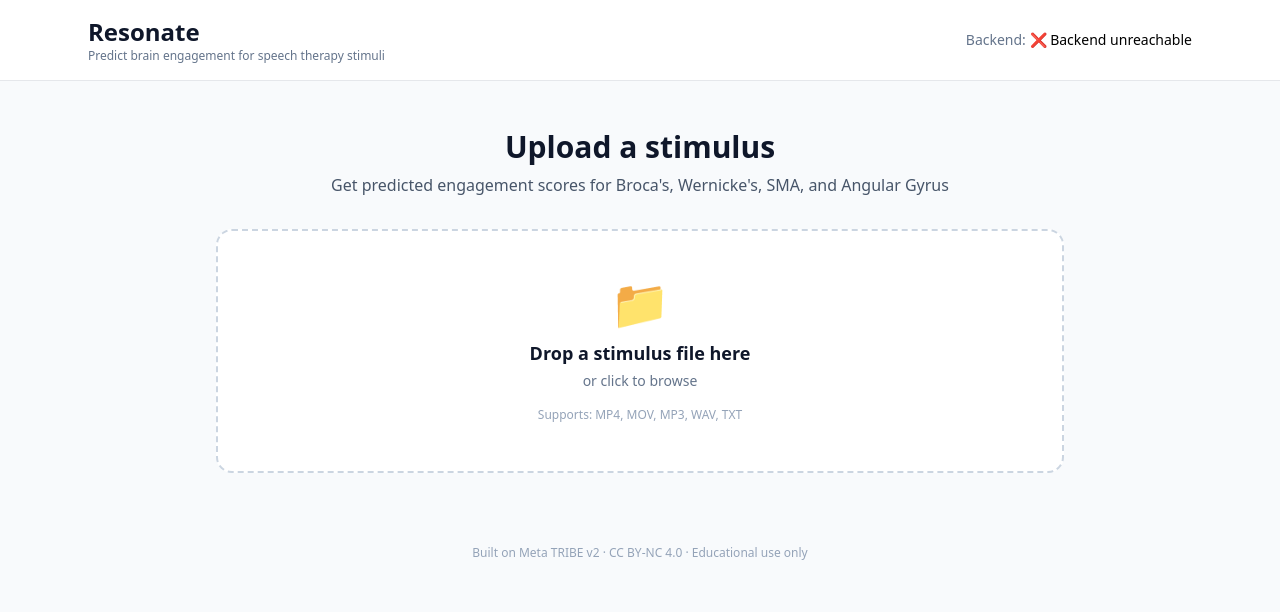
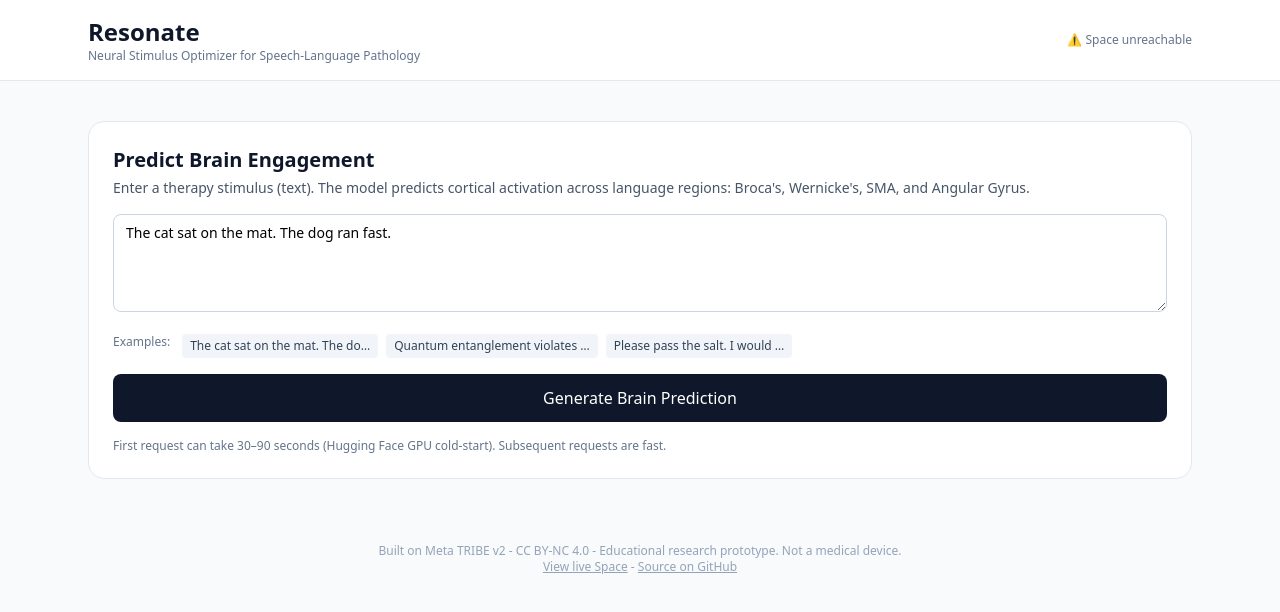
Before and after one commit to rohany395/neuro-cue, a React app in the folder frontend/: page / in a window 1280 px wide. Shown: the top 612 px of the page. Built offline with nearby package versions, Linux system fonts and the light colour scheme; no server answers; the HTML template or start-up script is replaced by a standard one.

Commit message:
feat: wire React frontend to Gradio Space via @gradio/client

```diff
--- a/frontend/package.json
+++ b/frontend/package.json
@@ -10,6 +10,7 @@
     "preview": "vite preview"
   },
   "dependencies": {
+    "@gradio/client": "^2.2.0",
     "@react-three/drei": "^10.7.7",
     "@react-three/fiber": "^9.6.1",
     "axios": "^1.15.2",
--- a/frontend/src/App.jsx
+++ b/frontend/src/App.jsx
@@ -1,26 +1,36 @@
 import { useState, useEffect } from "react";
 import { checkHealth } from "./services/api";
 import { usePrediction } from "./hooks/usePrediction";
-import FileUpload from "./components/FileUpload";
 import LoadingState from "./components/LoadingState";
-import ResultsRaw from "./components/ResultsRaw";
+import Results from "./components/Results";
+
+const EXAMPLES = [
+  "The cat sat on the mat. The dog ran fast.",
+  "Quantum entanglement violates locality assumptions.",
+  "Please pass the salt. I would like a glass of water.",
+];
 
 function App() {
-  const [backendStatus, setBackendStatus] = useState("checking...");
-  const [mockMode, setMockMode] = useState(null);
-  const { file, isLoading, result, error, runPrediction, reset } =
-    usePrediction();
+  const [backendStatus, setBackendStatus] = useState("checking…");
+  const [text, setText] = useState(EXAMPLES[0]);
+  const { isLoading, result, error, runPrediction, reset } = usePrediction();
 
   useEffect(() => {
     checkHealth()
       .then((data) => {
-        setBackendStatus("✅ Connected");
-        setMockMode(data.mock_mode);
+        if (data.status === "connected") {
+          setBackendStatus("✅ Connected to Hugging Face Space");
+        } else {
+          setBackendStatus("⚠️ Space unreachable");
+        }
       })
-      .catch(() => {
-        setBackendStatus("❌ Backend unreachable");
-      });
+      .catch(() => setBackendStatus("⚠️ Space unreachable"));
   }, []);
+
+  const handleSubmit = () => {
+    if (!text.trim()) return;
+    runPrediction({ modality: "Text", text, nTimesteps: 10, vmin: 0.5 });
+  };
 
   return (
     <div className="min-h-screen bg-slate-50">
@@ -30,43 +40,69 @@ function App() {
           <div>
             <h1 className="text-2xl font-bold text-slate-900">Resonate</h1>
             <p className="text-xs text-slate-500">
-              Predict brain engagement for speech therapy stimuli
+              Neural Stimulus Optimizer for Speech-Language Pathology
             </p>
           </div>
-          <div className="text-sm">
-            <span className="text-slate-500">Backend: </span>
-            <span className="font-medium">{backendStatus}</span>
-            {mockMode === true && (
-              <span className="ml-2 px-2 py-0.5 text-xs bg-amber-100 text-amber-700 rounded">
-                MOCK MODE
-              </span>
-            )}
-          </div>
+          <div className="text-xs text-slate-500">{backendStatus}</div>
         </div>
       </header>
 
       {/* Main */}
-      <main className="max-w-4xl mx-auto px-6 py-12 space-y-6">
-        {/* Empty state */}
-        {!file && !isLoading && !result && (
-          <>
-            <div className="text-center mb-8">
-              <h2 className="text-3xl font-bold text-slate-900 mb-2">
-                Upload a stimulus
+      <main className="max-w-6xl mx-auto px-6 py-10 space-y-6">
+        {/* Input panel — always visible */}
+        {!result && !isLoading && (
+          <div className="bg-white rounded-2xl border border-slate-200 p-6 space-y-4">
+            <div>
+              <h2 className="text-xl font-bold text-slate-900 mb-1">
+                Predict Brain Engagement
               </h2>
-              <p className="text-slate-600">
-                Get predicted engagement scores for Broca's, Wernicke's, SMA,
-                and Angular Gyrus
+              <p className="text-sm text-slate-600">
+                Enter a therapy stimulus (text). The model predicts cortical
+                activation across language regions: Broca's, Wernicke's, SMA,
+                and Angular Gyrus.
               </p>
             </div>
-            <FileUpload onFileSelected={runPrediction} disabled={isLoading} />
-          </>
+
+            <textarea
+              value={text}
+              onChange={(e) => setText(e.target.value)}
+              rows={4}
+              placeholder="Enter therapy text…"
+              className="w-full px-3 py-2 border border-slate-300 rounded-lg text-sm focus:outline-none focus:ring-2 focus:ring-slate-900"
+            />
+
+            <div className="flex flex-wrap gap-2 text-xs">
+              <span className="text-slate-500 mr-1">Examples:</span>
+              {EXAMPLES.map((ex, i) => (
+                <button
+                  key={i}
+                  onClick={() => setText(ex)}
+                  className="px-2 py-1 bg-slate-100 hover:bg-slate-200 rounded text-slate-700"
+                >
+                  {ex.slice(0, 30)}…
+                </button>
+              ))}
+            </div>
+
+            <button
+              onClick={handleSubmit}
+              disabled={!text.trim() || isLoading}
+              className="w-full px-5 py-3 bg-slate-900 hover:bg-slate-800 disabled:bg-slate-300 disabled:cursor-not-allowed text-white rounded-lg font-medium"
+            >
+              Generate Brain Prediction
+            </button>
+
+            <p className="text-xs text-slate-500">
+              First request can take 30–90 seconds (Hugging Face GPU
+              cold-start). Subsequent requests are fast.
+            </p>
+          </div>
         )}
 
-        {/* Loading state */}
-        {isLoading && <LoadingState filename={file?.name} />}
+        {/* Loading */}
+        {isLoading && <LoadingState filename="your stimulus" />}
 
-        {/* Error state */}
+        {/* Error */}
         {error && !isLoading && (
           <div className="bg-red-50 border border-red-200 rounded-2xl p-6">
             <p className="font-semibold text-red-900 mb-1">
@@ -83,13 +119,30 @@ function App() {
         )}
 
         {/* Results */}
-        {result && !isLoading && (
-          <ResultsRaw file={file} result={result} onReset={reset} />
-        )}
+        {result && !isLoading && <Results result={result} onReset={reset} />}
       </main>
 
       <footer className="text-center text-xs text-slate-400 py-6">
-        Built on Meta TRIBE v2 · CC BY-NC 4.0 · Educational use only
+        Built on Meta TRIBE v2 - CC BY-NC 4.0 - Educational research prototype.
+        Not a medical device.
+        <br />
+
+          <a href="https://huggingface.co/spaces/rohany395/neuro-cue"
+          target="_blank"
+          rel="noreferrer"
+          className="underline hover:text-slate-600"
+        >
+          View live Space
+        </a>
+        {" - "}
+        <a
+          href="https://github.com/rohany395/neuro-cue"
+          target="_blank"
+          rel="noreferrer"
+          className="underline hover:text-slate-600"
+        >
+          Source on GitHub
+        </a>
       </footer>
     </div>
   );
--- /dev/null
+++ b/frontend/src/components/Results.jsx
@@ -0,0 +1,55 @@
+/**
+ * Renders the brain visualization + clinical insights returned by the Gradio Space.
+ * Outputs are HTML strings from the deployed inference backend.
+ */
+export default function Results({ result, onReset }) {
+    if (!result) return null;
+
+    const { brainHtml, clinicalHtml, status } = result;
+
+    return (
+      <div className="space-y-6">
+        {/* Status bar */}
+        {status && (
+          <div className="text-xs text-slate-500 font-mono">{status}</div>
+        )}
+
+        <div className="grid lg:grid-cols-3 gap-6">
+          {/* Brain heatmap (2/3 width) */}
+          <div className="lg:col-span-2 bg-white rounded-2xl border border-slate-200 p-4">
+            <h2 className="text-sm font-semibold text-slate-900 mb-3">
+              Cortical Activation Map
+            </h2>
+            <div
+              className="w-full"
+              // The Gradio function returns a self-contained iframe — render it directly
+              dangerouslySetInnerHTML={{ __html: brainHtml }}
+            />
+          </div>
+
+          {/* Clinical insights (1/3 width) */}
+          <div className="bg-white rounded-2xl border border-slate-200 p-4">
+            <h2 className="text-sm font-semibold text-slate-900 mb-1">
+              Clinical Insights
+            </h2>
+            <p className="text-xs text-slate-500 mb-4">
+              Language ROI scores (left hemisphere)
+            </p>
+            <div
+              className="text-sm"
+              dangerouslySetInnerHTML={{ __html: clinicalHtml }}
+            />
+          </div>
+        </div>
+
+        <div className="flex justify-center pt-2">
+          <button
+            onClick={onReset}
+            className="px-5 py-2 text-sm bg-slate-900 hover:bg-slate-800 text-white rounded-lg font-medium"
+          >
+            Try Another Stimulus
+          </button>
+        </div>
+      </div>
+    );
+  }
--- a/frontend/src/hooks/usePrediction.js
+++ b/frontend/src/hooks/usePrediction.js
@@ -2,33 +2,28 @@ import { useState } from "react";
 import { predictStimulus } from "../services/api";
 
 /**
- * Manages the prediction lifecycle:
- *   - file selected
- *   - loading state during inference
- *   - results
- *   - errors
+ * Manages the prediction lifecycle: input → loading → result/error.
  */
 export function usePrediction() {
-  const [file, setFile] = useState(null);
   const [isLoading, setIsLoading] = useState(false);
   const [result, setResult] = useState(null);
   const [error, setError] = useState(null);
+  const [lastInput, setLastInput] = useState(null);
 
-  async function runPrediction(uploadedFile) {
-    setFile(uploadedFile);
+  async function runPrediction(input) {
+    setLastInput(input);
     setIsLoading(true);
     setError(null);
     setResult(null);
 
     try {
-      const data = await predictStimulus(uploadedFile);
+      const data = await predictStimulus(input);
       setResult(data);
     } catch (err) {
       console.error("Prediction failed:", err);
       const message =
-        err.response?.data?.detail ||
-        err.message ||
-        "Something went wrong. Check that the backend is running.";
+        err?.message ||
+        "Prediction failed. The Space may be cold-starting — try again in 30 seconds.";
       setError(message);
     } finally {
       setIsLoading(false);
@@ -36,11 +31,11 @@ export function usePrediction() {
   }
 
   function reset() {
-    setFile(null);
     setIsLoading(false);
     setResult(null);
     setError(null);
+    setLastInput(null);
   }
 
-  return { file, isLoading, result, error, runPrediction, reset };
+  return { lastInput, isLoading, result, error, runPrediction, reset };
 }
```
Also changed, not shown: frontend/src/services/api.js (+49 -21 lines), 1 other file (tests, documents, lock files or other folders).
